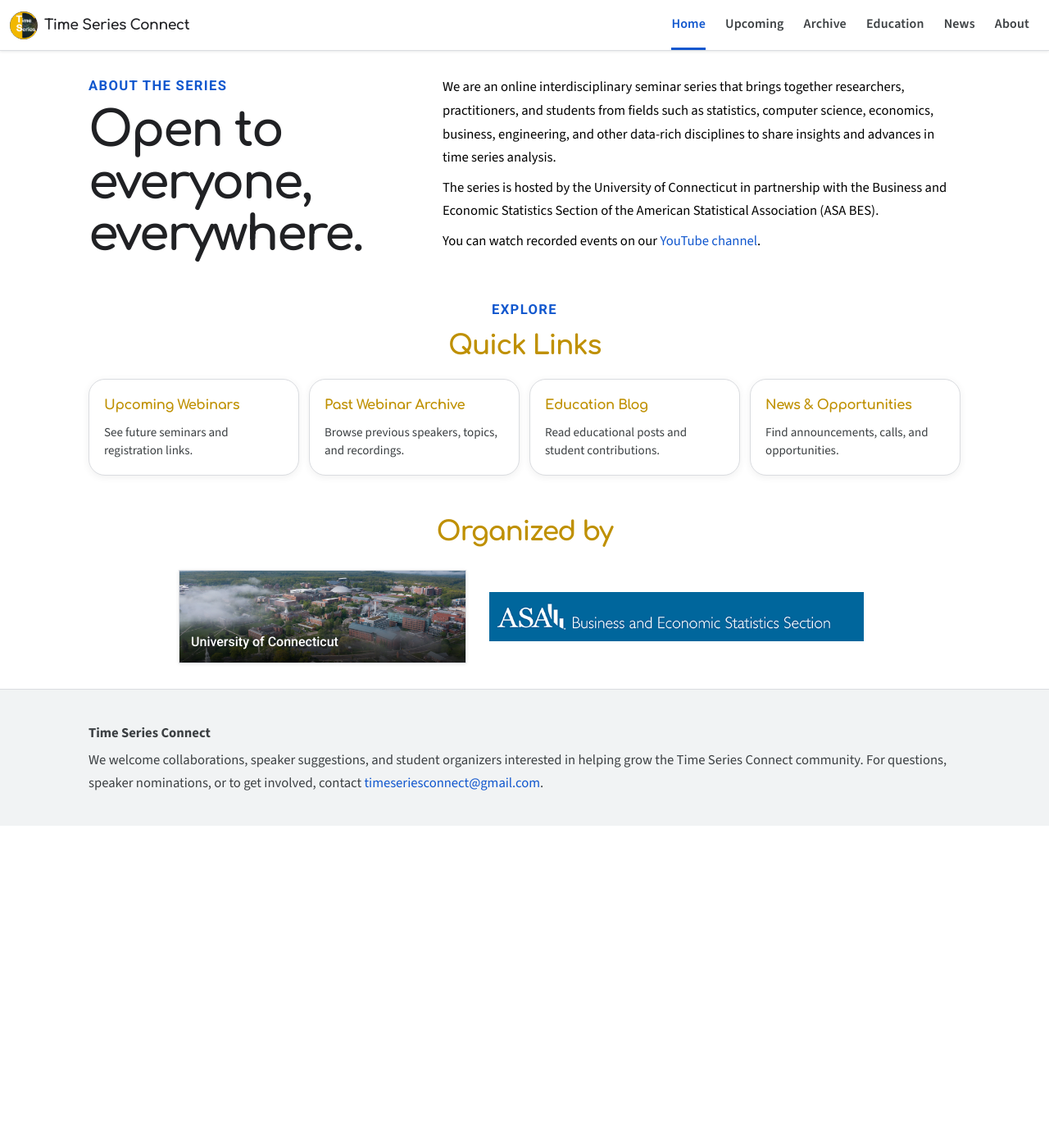
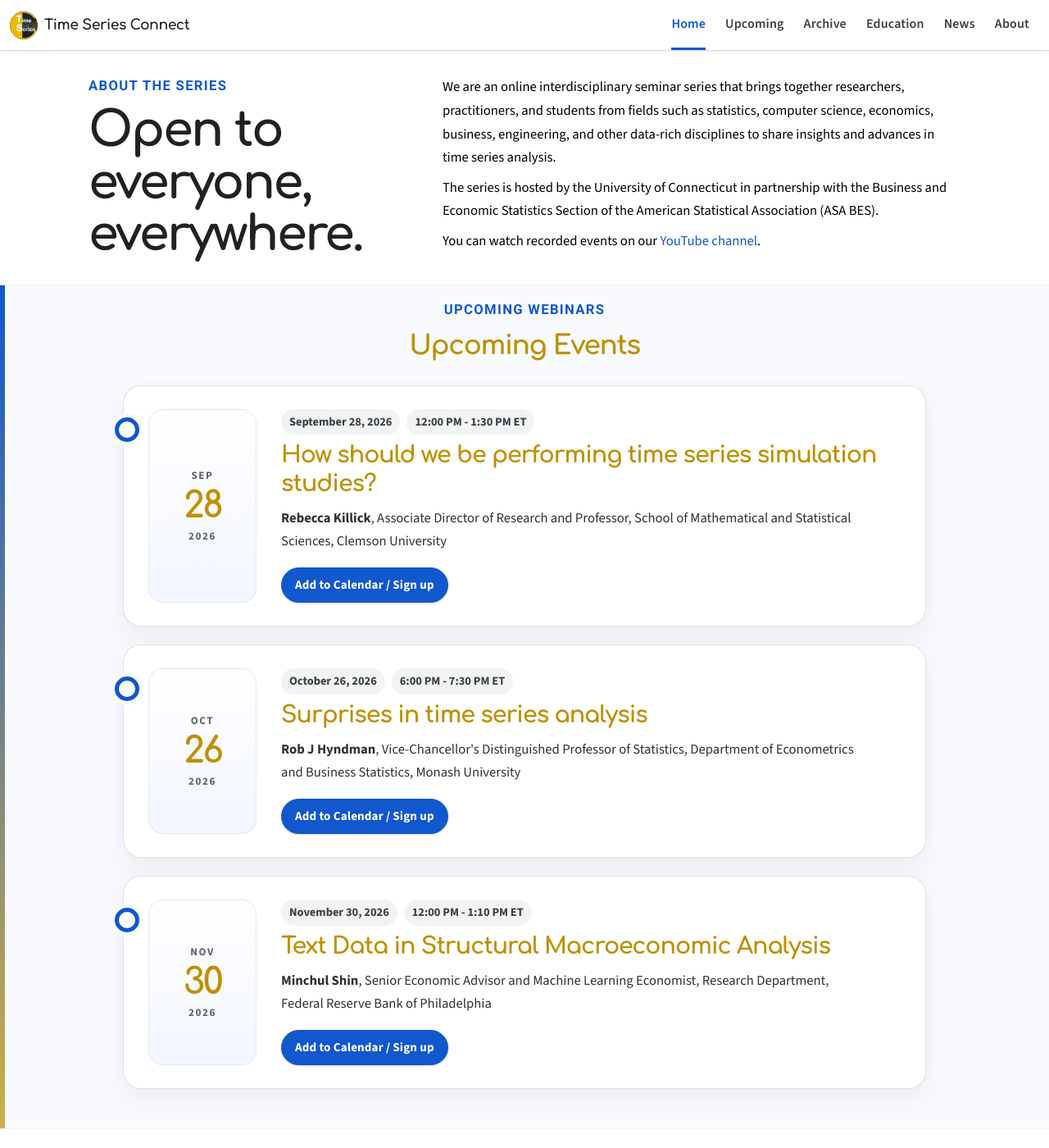
Before and after one commit to yaozheng-stat/time-series-connect, a Jekyll site: the page built from index.md, in a window 1280 px wide and 1400 px high. Shown: the whole window at 82% size. Built offline with Jekyll 4.4.1, drawn with Linux system fonts in a browser that asks for light colours.

Commit message:
add homepage upcoming events widget

```diff
--- a/assets/css/typography-events.css
+++ b/assets/css/typography-events.css
@@ -152,8 +152,22 @@
   letter-spacing:-.06em;
 }
 
-.home-event-card__content .date{
-  margin-bottom:6px;
+.home-event-card__meta{
+  display:flex;
+  flex-wrap:wrap;
+  gap:8px;
+  margin-bottom:8px;
+}
+
+.home-event-card__meta span{
+  display:inline-flex;
+  align-items:center;
+  border-radius:999px;
+  background:#f1f3f4;
+  color:#3c4043;
+  font-size:.9rem;
+  font-weight:700;
+  padding:4px 10px;
 }
 
 .home-event-card__content h3{
@@ -163,6 +177,19 @@
   font-size:clamp(1.35rem,2.4vw,1.78rem);
   line-height:1.2;
   letter-spacing:-.035em;
+}
+
+.home-event-card__content h3 a{
+  color:var(--gold);
+  text-decoration:none;
+}
+
+.home-event-card__content h3 a:hover{
+  text-decoration:underline;
+}
+
+.home-event-card__speaker{
+  margin-bottom:10px!important;
 }
 
 .home-event-card__content p{
--- a/index.md
+++ b/index.md
@@ -13,6 +13,53 @@
       <p> The series is hosted by the University of Connecticut in partnership with the Business and Economic Statistics Section of the American Statistical Association (ASA BES).</p>
       <p>You can watch recorded events on our <a href="https://www.youtube.com/@TimeSeriesConnect" target="_blank" rel="noopener">YouTube channel</a>.</p>
     </div>
+  </div>
+</section>
+
+<section class="google-section alt home-events">
+  <div class="wrap">
+    <div class="section-heading">
+      <p class="eyebrow">Upcoming webinars</p>
+      <h2>Upcoming Events</h2>
+    </div>
+
+    {% assign today = site.time | date: '%Y-%m-%d' %}
+    {% assign webinars = site.webinars | sort: 'date' %}
+    {% assign upcoming_count = 0 %}
+    <div class="home-event-list">
+    {% for webinar in webinars %}
+      {% assign webinar_date = webinar.date | date: '%Y-%m-%d' %}
+      {% if webinar_date >= today and webinar.published != false %}
+        {% assign upcoming_count = upcoming_count | plus: 1 %}
+        <article class="home-event-card">
+          <div class="home-event-card__date" aria-label="{{ webinar.date | date: '%B %-d, %Y' }}">
+            <span class="home-event-card__month">{{ webinar.date | date: "%b" }}</span>
+            <span class="home-event-card__day">{{ webinar.date | date: "%d" }}</span>
+            <span class="home-event-card__year">{{ webinar.date | date: "%Y" }}</span>
+          </div>
+          <div class="home-event-card__content">
+            <div class="home-event-card__meta">
+              <span>{{ webinar.date | date: "%B %-d, %Y" }}</span>
+              {% if webinar.time and webinar.time != "" %}<span>{{ webinar.time }}</span>{% endif %}
+            </div>
+            <h3><a href="{{ webinar.url | relative_url }}">{{ webinar.title }}</a></h3>
+            {% include webinar_speaker.html webinar=webinar class="home-event-card__speaker" %}
+            {% if webinar.registration_url and webinar.registration_url != "" %}
+              <div class="event-actions">
+                <a class="google-button" href="{{ webinar.registration_url }}" target="_blank" rel="noopener">Add to Calendar / Sign up</a>
+              </div>
+            {% endif %}
+          </div>
+        </article>
+      {% endif %}
+    {% endfor %}
+    </div>
+
+    {% if upcoming_count == 0 %}
+      <div class="home-empty-state">
+        <p>No upcoming webinars are listed yet.</p>
+      </div>
+    {% endif %}
   </div>
 </section>
 
```
